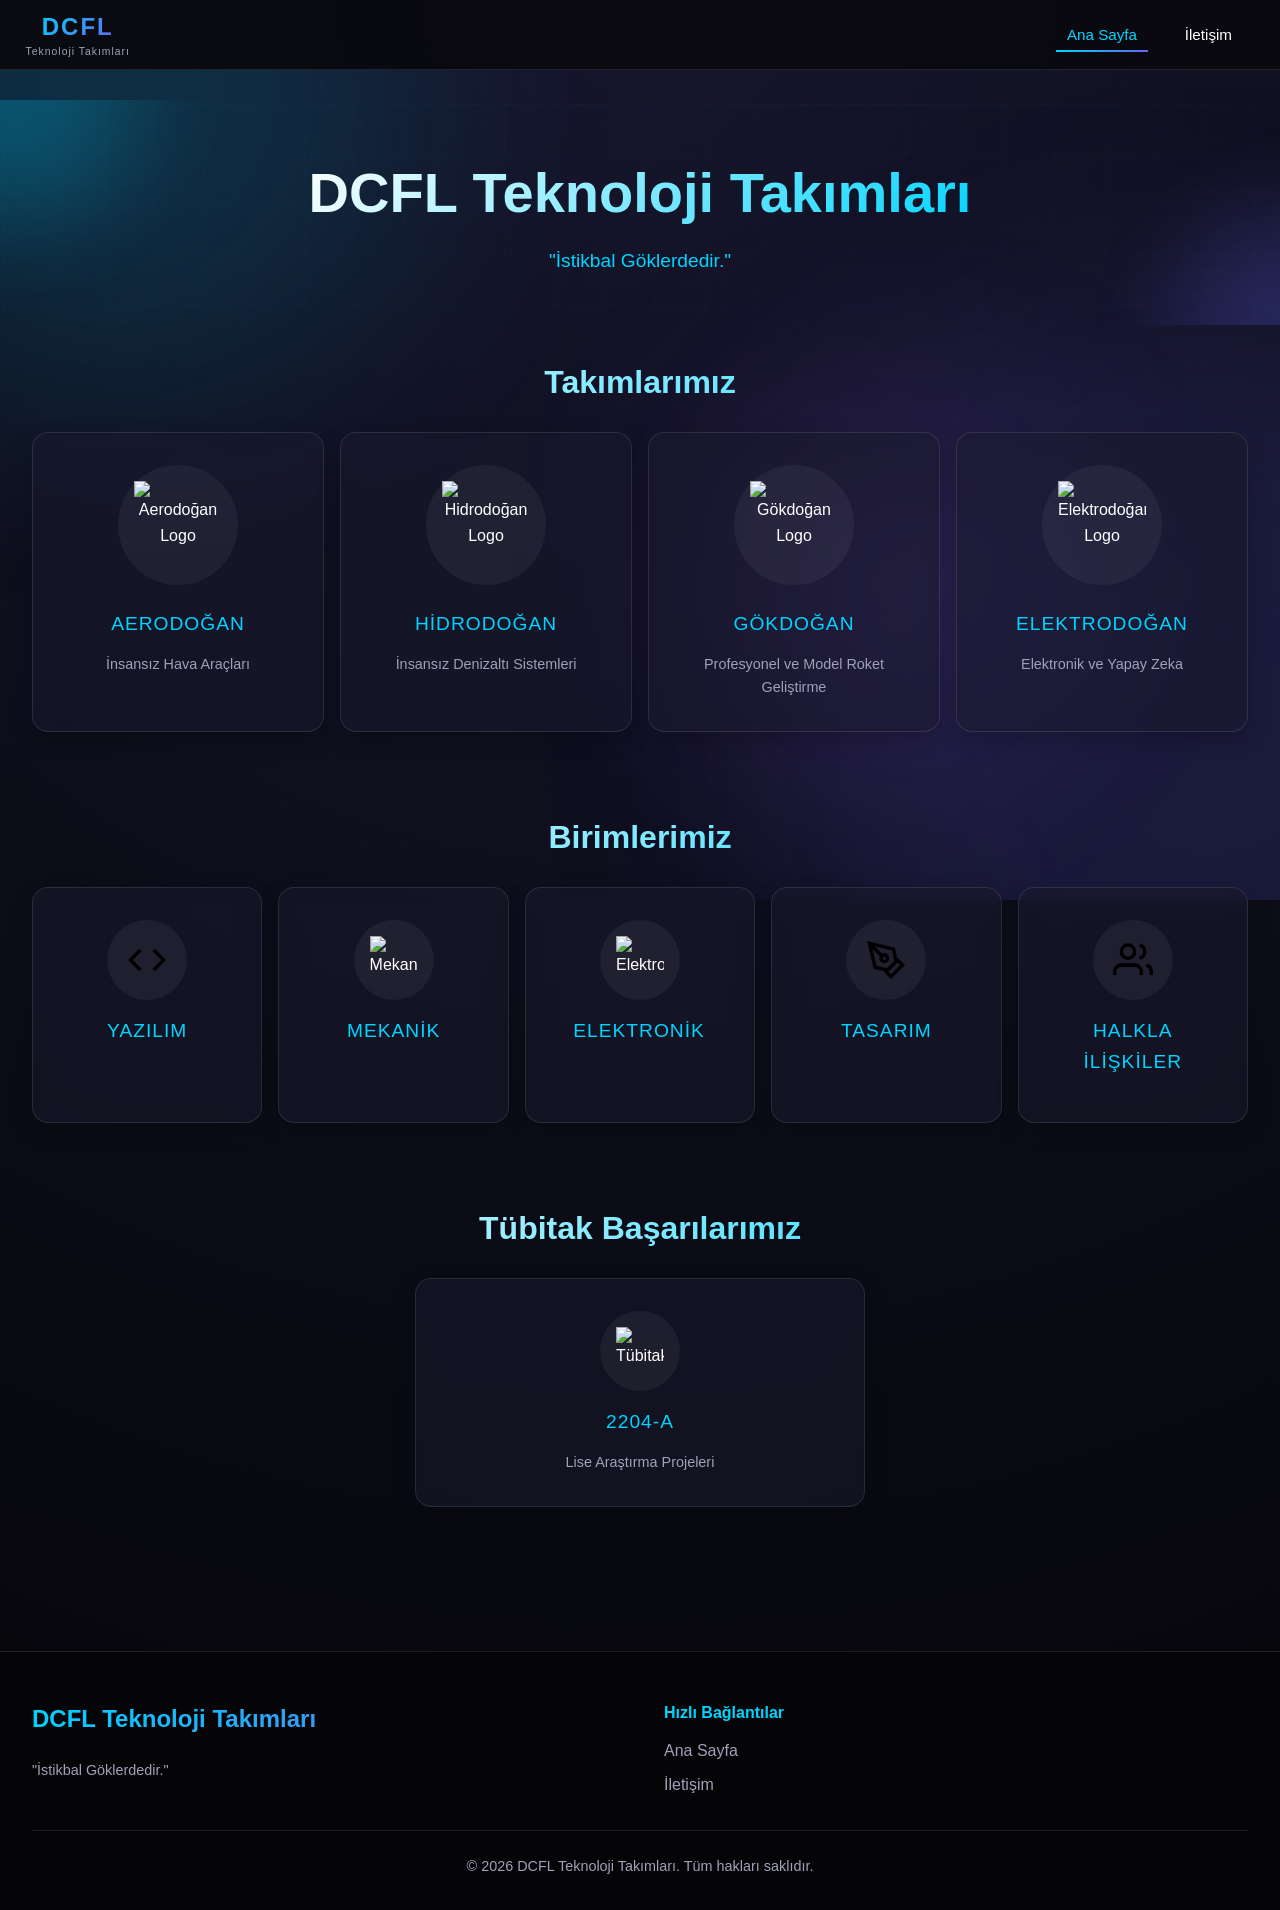
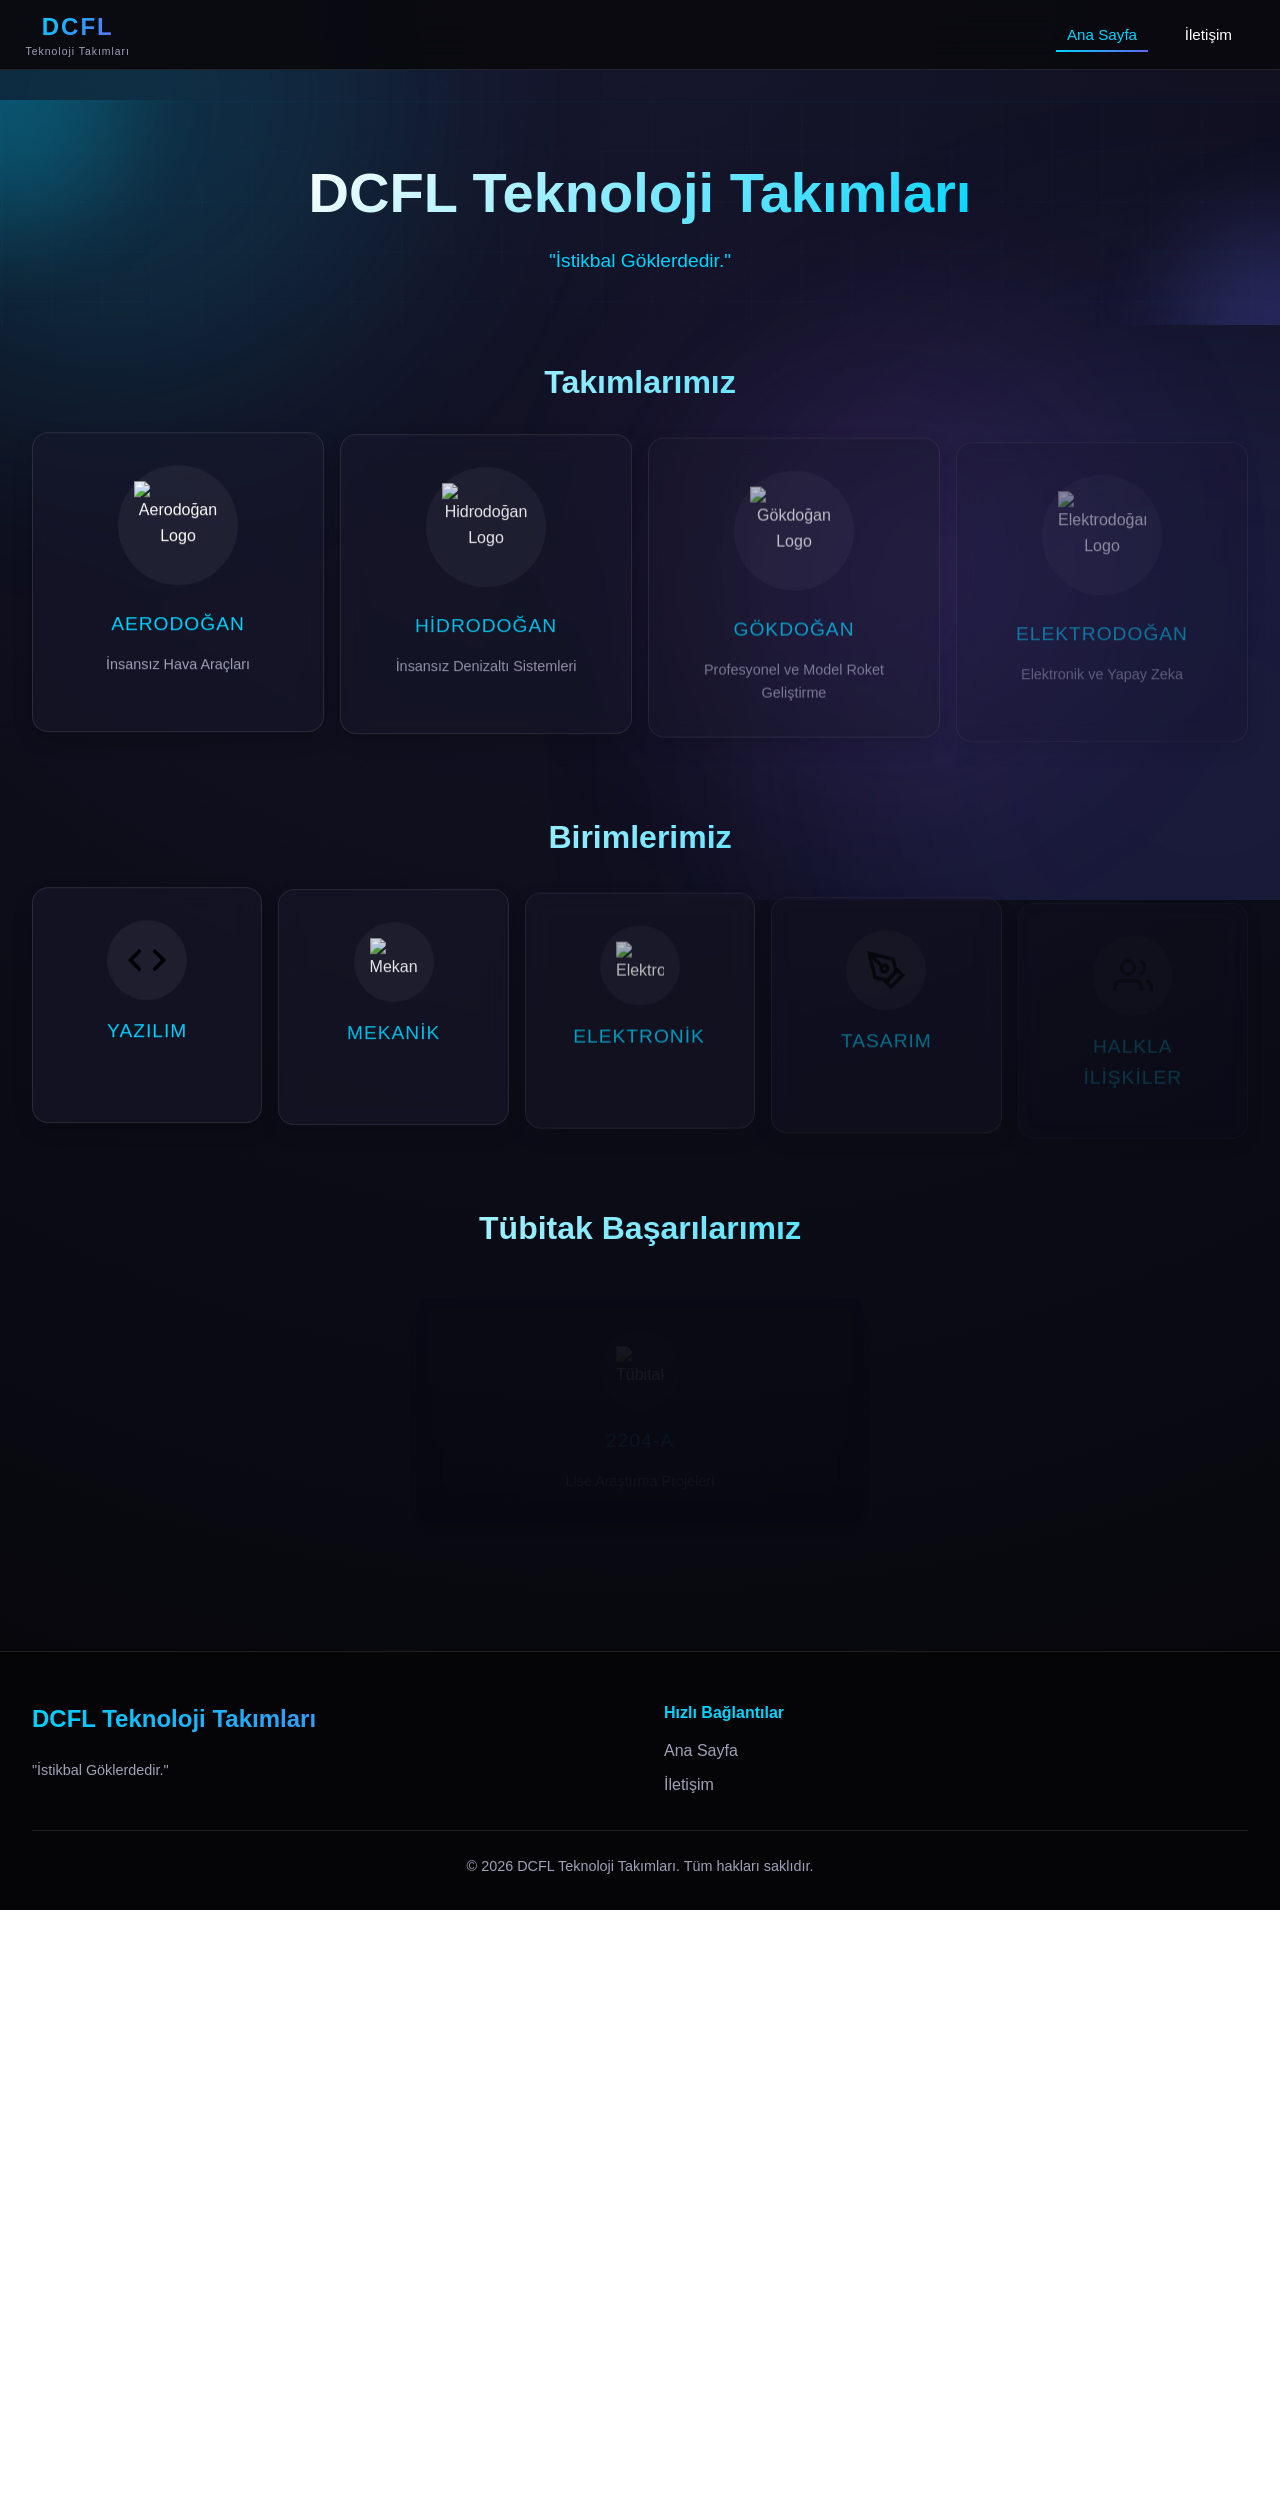

mission and vision update

--- a/styles.css
+++ b/styles.css
@@ -211,7 +211,6 @@ body {
     display: flex;
     align-items: center;
     gap: 0.75rem;
-    margin-right: auto;
 }
 
 .nav-logo-divider {
@@ -226,6 +225,13 @@ body {
     display: flex;
     align-items: center;
     gap: 0.6rem;
+}
+
+.nav-aerodogan-logo {
+    width: 3.5rem;
+    height: 3.5rem;
+    object-fit: contain;
+    flex-shrink: 0;
 }
 
 .nav-school-img {
@@ -2642,5 +2648,127 @@ h2.footer-logo {
     .event-btn {
         padding: 0.58rem 0.9rem;
         font-size: 0.78rem;
+    }
+}
+
+/* About Section Styles */
+.about-section {
+    padding: 3rem clamp(0.8rem, 2vw, 2rem);
+    text-align: center;
+    position: relative;
+    margin: 2rem clamp(0.8rem, 2vw, 2rem);
+    background: linear-gradient(135deg, rgba(var(--color-primary-rgb), 0.08) 0%, rgba(var(--color-secondary-rgb), 0.08) 100%);
+    border: 1px solid rgba(var(--color-primary-rgb), 0.2);
+    border-radius: 1rem;
+    box-shadow:
+        0 0 60px rgba(var(--color-primary-rgb), 0.15),
+        inset 0 1px 0 rgba(255, 255, 255, 0.1);
+}
+
+.about-section::before {
+    content: '';
+    position: absolute;
+    top: -50%;
+    right: -10%;
+    width: 300px;
+    height: 300px;
+    background: radial-gradient(circle, rgba(var(--color-primary-rgb), 0.1) 0%, transparent 70%);
+    border-radius: 50%;
+    pointer-events: none;
+    z-index: 0;
+}
+
+.about-section::after {
+    content: '';
+    position: absolute;
+    bottom: -30%;
+    left: -5%;
+    width: 250px;
+    height: 250px;
+    background: radial-gradient(circle, rgba(var(--color-secondary-rgb), 0.1) 0%, transparent 70%);
+    border-radius: 50%;
+    pointer-events: none;
+    z-index: 0;
+}
+
+.about-section > * {
+    position: relative;
+    z-index: 1;
+}
+
+.about-intro {
+    font-size: 1rem;
+    line-height: 1.6;
+    margin: 1.5rem auto;
+    max-width: 800px;
+    color: var(--color-text-muted);
+}
+
+.about-content {
+    display: grid;
+    grid-template-columns: 1fr 1fr;
+    gap: 2rem;
+    margin-top: 2.5rem;
+    max-width: 1200px;
+    margin-left: auto;
+    margin-right: auto;
+}
+
+.about-mission,
+.about-vision {
+    text-align: left;
+    padding: 2rem;
+    background: linear-gradient(135deg, rgba(var(--surface-rgb), 0.7) 0%, rgba(var(--surface-rgb), 0.5) 100%);
+    border: 1.5px solid rgba(var(--color-primary-rgb), 0.3);
+    border-radius: 0.75rem;
+    transition: all var(--transition-fast);
+    box-shadow: 0 8px 32px rgba(0, 0, 0, 0.2);
+    position: relative;
+    overflow: hidden;
+}
+
+.about-mission::before,
+.about-vision::before {
+    content: '';
+    position: absolute;
+    top: 0;
+    left: 0;
+    right: 0;
+    height: 1px;
+    background: linear-gradient(90deg, transparent, rgba(var(--color-primary-rgb), 0.5), transparent);
+}
+
+.about-mission:hover,
+.about-vision:hover {
+    background: linear-gradient(135deg, rgba(var(--surface-rgb), 0.9) 0%, rgba(var(--surface-rgb), 0.7) 100%);
+    border-color: var(--color-primary);
+    box-shadow: 0 12px 48px rgba(var(--color-primary-rgb), 0.3);
+    transform: translateY(-2px);
+}
+
+.about-mission h3,
+.about-vision h3 {
+    font-size: 1.3rem;
+    margin-bottom: 1rem;
+    background: linear-gradient(135deg, var(--color-primary), var(--color-secondary));
+    -webkit-background-clip: text;
+    -webkit-text-fill-color: transparent;
+    background-clip: text;
+}
+
+.about-mission p,
+.about-vision p {
+    font-size: 0.95rem;
+    line-height: 1.7;
+    color: var(--color-text-muted);
+}
+
+@media (max-width: 1024px) {
+    .about-content {
+        grid-template-columns: 1fr;
+    }
+
+    .about-section {
+        margin: 2rem 1rem;
     }
 }
